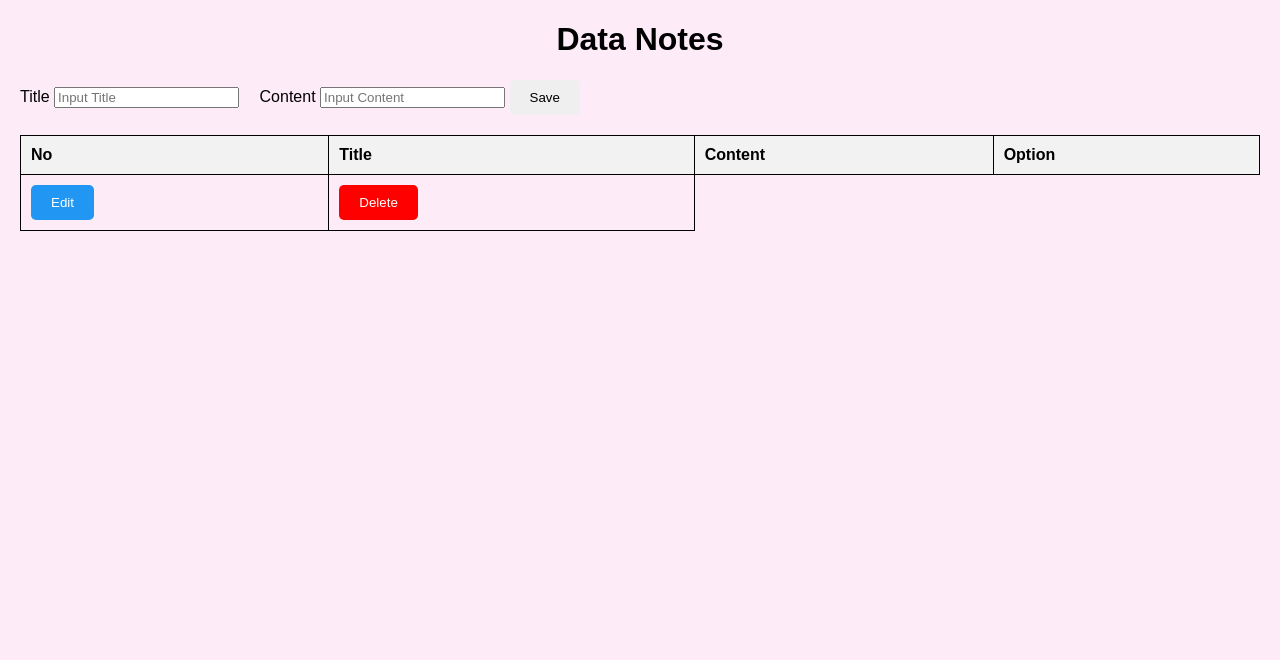
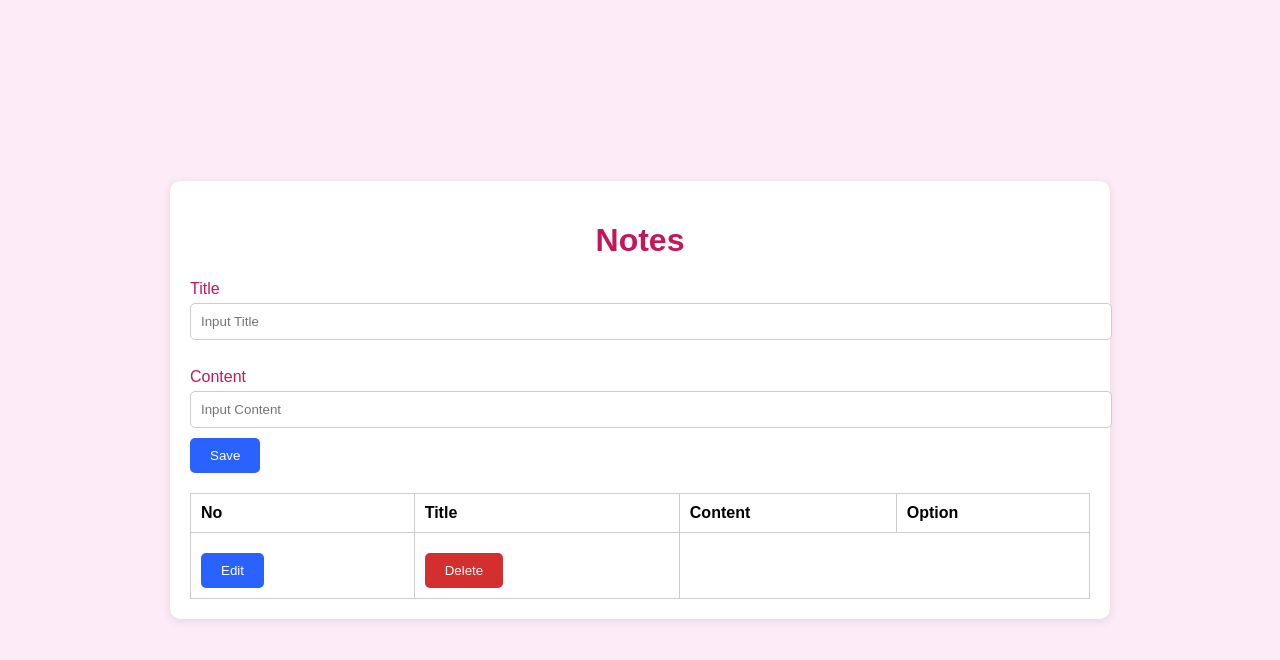
Before and after one commit to syifanr/Tugas-2_Praktikum-Teknologi-Cloud-Computing, a website: page index.html in a window 1280 px wide. Drawn offline with nearby package versions, Linux system fonts and the light colour scheme; no server answers.

Commit message:
edit tampilan index.html

```diff
--- a/index.html
+++ b/index.html
@@ -6,8 +6,9 @@
     <title>Notes</title>
   </head>
   <body>
-    <h1>Data Notes</h1>
-    <form style="margin-top: 20px;">
+    <div class="container">
+      <h1>Notes</h1>
+      <form style="margin: 20px 0;">
         <span>
           <label for="Title">Title</label>
           <input
@@ -30,6 +31,7 @@
         </span>
         <button type="submit">Save</button>
       </form>
+
       <main style="margin-top: 1rem">
         <table>
           <thead>
@@ -48,48 +50,73 @@
           </tbody>
         </table>
       </main>
+    </div>
+
     <script src="https://cdn.jsdelivr.net/npm/axios/dist/axios.min.js"></script>
     <script src="script.js"></script>
-  </body>
     <style>
       body {
         font-family: Arial, sans-serif;
-      margin: 20px;
+        margin: 0;
+        padding: 0;
         background: #fdebf7;
+        display: flex;
+        justify-content: center;
+        align-items: center;
+        height: 100vh;
+      }
+      .container {
+        width: 80%;
+        max-width: 900px;
+        background: #fff;
+        padding: 20px;
+        border-radius: 10px;
+        box-shadow: 0 2px 10px rgba(0, 0, 0, 0.1);
       }
       h1 {
         text-align: center;
+        color: #c2185b;
+      }
+      label {
+        display: block;
+        margin: 10px 0 5px;
+        color: #c2185b;
+      }
+      input {
+        width: 100%;
+        padding: 10px;
+        border: 1px solid #ccc;
+        border-radius: 5px;
       }
       button {
         padding: 10px 20px;
+        background: #2962ff;
+        color: #fff;
         border: none;
         border-radius: 5px;
         cursor: pointer;
+        margin-top: 10px;
       }
-    .btn-add {
-      background-color: #4CAF50;
-      color: white;
-    }
-    .btn-edit {
-      background-color: #2196F3;
-      color: white;
+      button:hover {
+        background: #0039cb;
       }
       .btn-delete {
-      background-color: red;
-      color: white;
+        background: #d32f2f;
+      }
+      .btn-delete:hover {
+        background: #b71c1c;
       }
       table {
         width: 100%;
         border-collapse: collapse;
-      margin-top: 20px;
       }
-    table th, table td {
+      table, th, td {
+        border: 1px solid #ccc;
+      }
+      th, td {
         padding: 10px;
         text-align: left;
-      border: 1px solid black;
-    }
-    table th {
-      background-color: #f2f2f2;
       }
     </style>
+  </body>
 </html>
```
Lines whose indentation alone changed are shown as unchanged.
